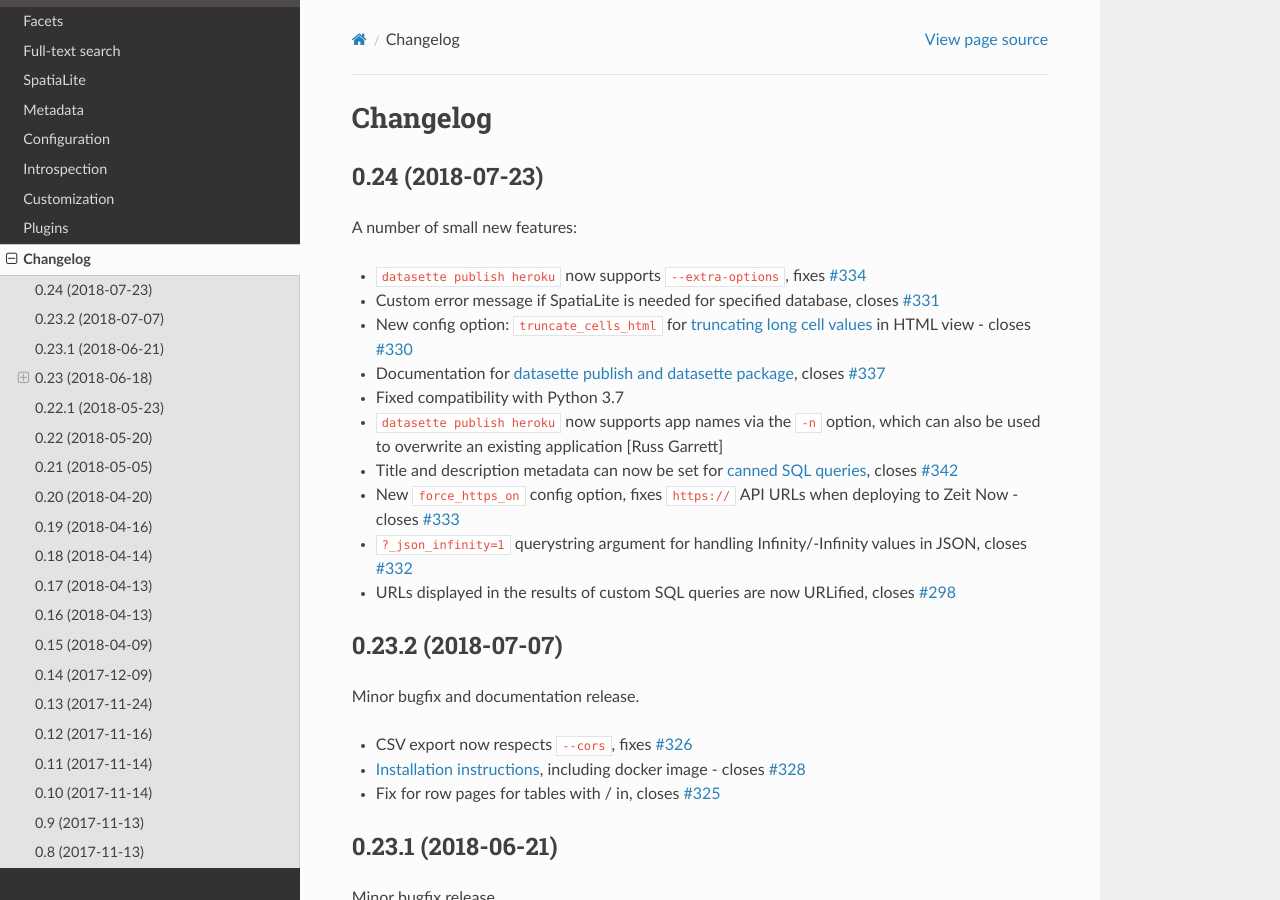
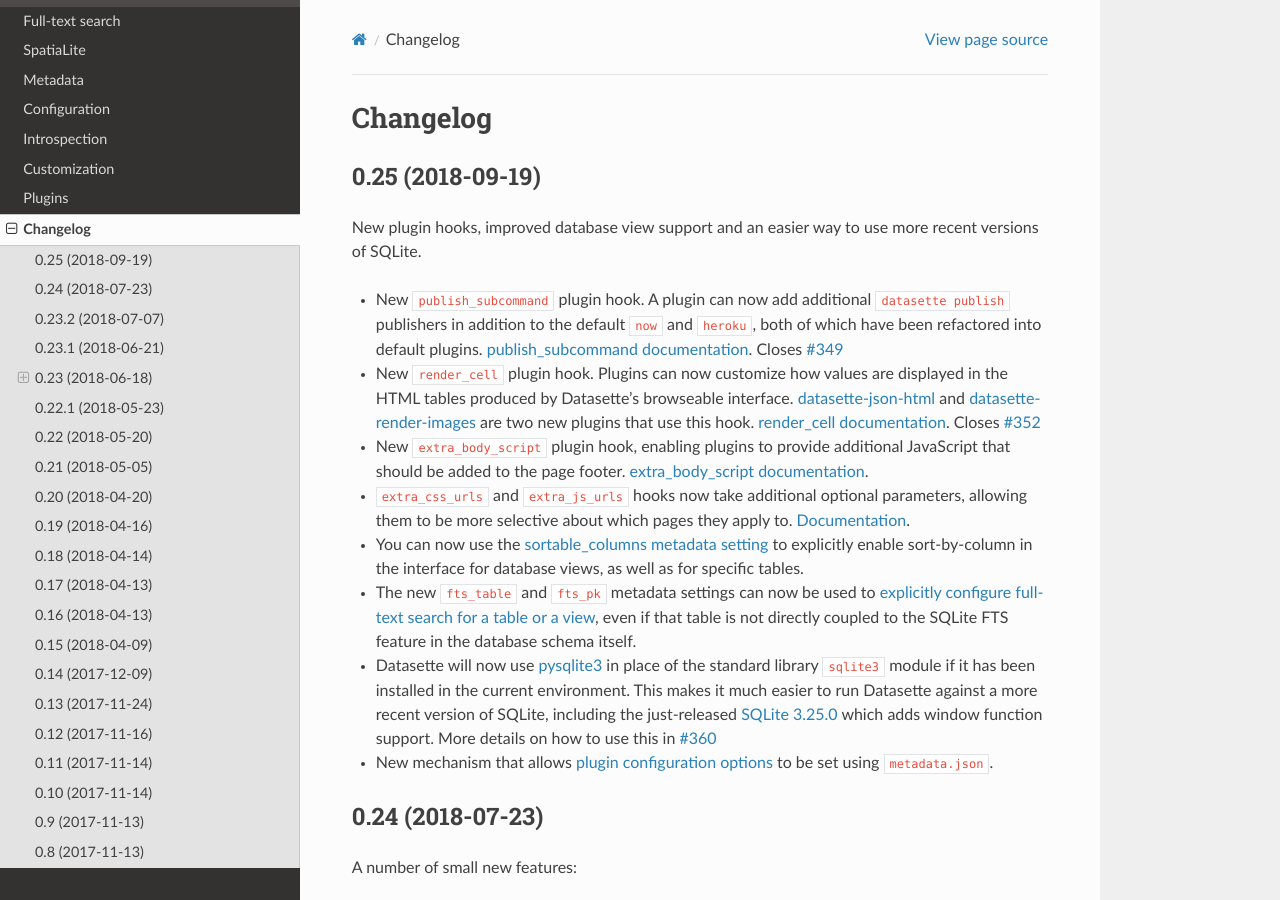
Before and after one commit to simonw/datasette, a Sphinx documentation site: the page built from docs/changelog.rst, in a window 1280 px wide and 900 px high. Built offline with Sphinx 7.4.7 and the Read the Docs theme 2.0.0, drawn with Linux system fonts in a browser that asks for light colours.

Commit message:
Releasing Datasette 0.25

```diff
--- a/docs/changelog.rst
+++ b/docs/changelog.rst
@@ -2,10 +2,27 @@
 Changelog
 =========
 
+.. _v0_25:
+
+0.25 (2018-09-19)
+-----------------
+
+New plugin hooks, improved database view support and an easier way to use more recent versions of SQLite.
+
+- New ``publish_subcommand`` plugin hook. A plugin can now add additional ``datasette publish`` publishers in addition to the default ``now`` and ``heroku``, both of which have been refactored into default plugins. :ref:`publish_subcommand documentation <plugin_hook_publish_subcommand>`. Closes `#349 <https://github.com/simonw/datasette/issues/349>`__
+- New ``render_cell`` plugin hook. Plugins can now customize how values are displayed in the HTML tables produced by Datasette's browseable interface. `datasette-json-html <https://github.com/simonw/datasette-json-html>`__ and `datasette-render-images <https://github.com/simonw/datasette-render-images>`__ are two new plugins that use this hook. :ref:`render_cell documentation <plugin_hook_render_cell>`. Closes `#352 <https://github.com/simonw/datasette/issues/352>`__
+- New ``extra_body_script`` plugin hook, enabling plugins to provide additional JavaScript that should be added to the page footer. :ref:`extra_body_script documentation <plugin_hook_extra_body_script>`.
+- ``extra_css_urls`` and ``extra_js_urls`` hooks now take additional optional parameters, allowing them to be more selective about which pages they apply to. :ref:`Documentation <plugin_hook_extra_css_urls>`.
+- You can now use the :ref:`sortable_columns metadata setting <metadata_sortable_columns>` to explicitly enable sort-by-column in the interface for database views, as well as for specific tables.
+- The new ``fts_table`` and ``fts_pk`` metadata settings can now be used to :ref:`explicitly configure full-text search for a table or a view <full_text_search_table_or_view>`, even if that table is not directly coupled to the SQLite FTS feature in the database schema itself.
+- Datasette will now use `pysqlite3 <https://github.com/coleifer/pysqlite3>`__ in place of the standard library ``sqlite3`` module if it has been installed in the current environment. This makes it much easier to run Datasette against a more recent version of SQLite, including the just-released `SQLite 3.25.0 <https://www.sqlite.org/releaselog/3_25_0.html>`__ which adds window function support. More details on how to use this in `#360 <https://github.com/simonw/datasette/issues/360>`__
+- New mechanism that allows :ref:`plugin configuration options <plugins_configuration>` to be set using ``metadata.json``.
+
+
 .. _v0_24:
 
 0.24 (2018-07-23)
--------------------
+-----------------
 
 A number of small new features:
 
--- a/docs/full_text_search.rst
+++ b/docs/full_text_search.rst
@@ -69,6 +69,8 @@
 
 You can use this technique to populate the full-text search index from any combination of tables and joins that makes sense for your project.
 
+.. _full_text_search_table_or_view:
+
 Configuring full-text search for a table or view
 ------------------------------------------------
 
--- a/docs/metadata.rst
+++ b/docs/metadata.rst
@@ -93,6 +93,8 @@
 .. _Pint: https://pint.readthedocs.io/
 .. _unit registry: https://github.com/hgrecco/pint/blob/master/pint/default_en.txt
 .. _custom units: http://pint.readthedocs.io/en/latest/defining.html
+
+.. _metadata_sortable_columns:
 
 Setting which columns can be used for sorting
 ---------------------------------------------
```
Also changed, not shown: README.md (+1 -0 lines), docs/plugins.rst (+16 -0 lines).
